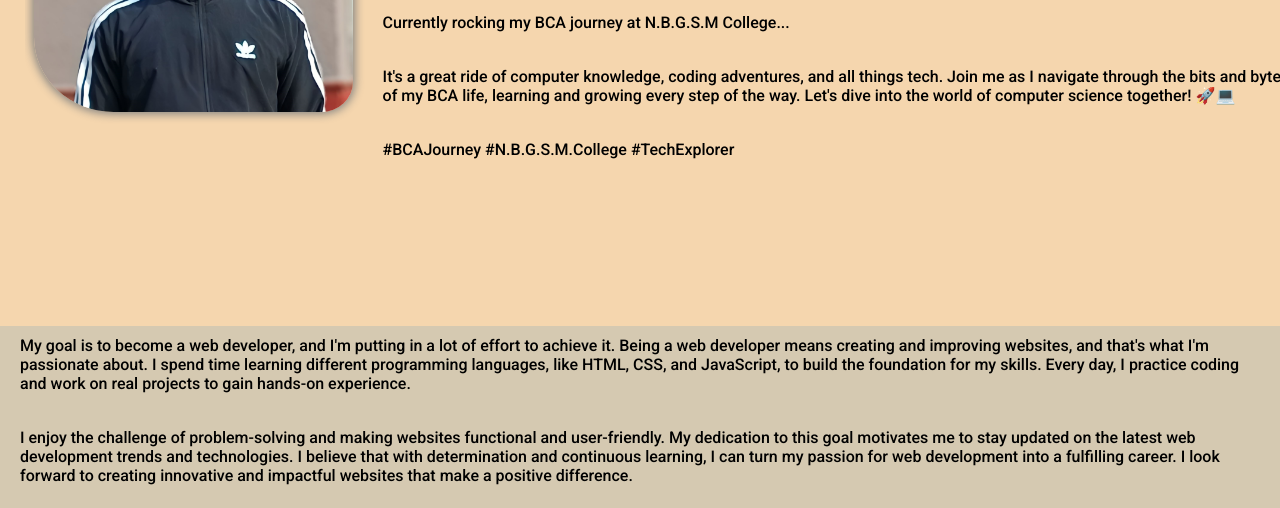
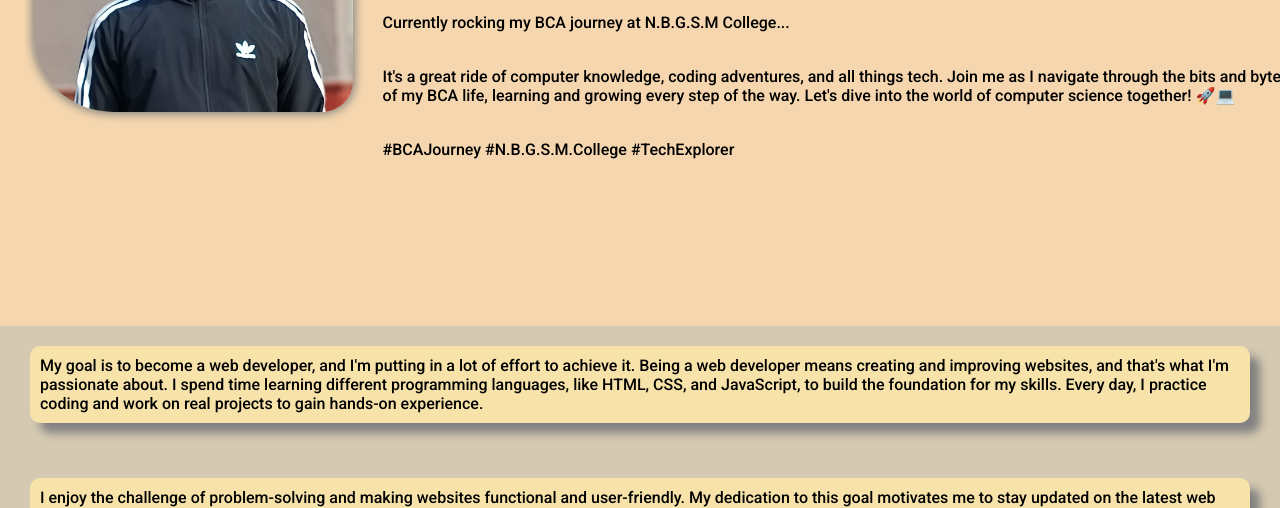
Before and after one commit to sonuxkushwaha98/portfolio, a plain HTML site: page index.html in a window 1280 px wide. Shown: the part 292-800 px from the top of the page. Drawn offline with Linux system fonts and the light colour scheme; a web font is replaced by a local one.

Commit message:
Update style.css

```diff
--- a/style.css
+++ b/style.css
@@ -87,7 +87,26 @@ button{
     width: 100%;
     background-color: var(--website-color-2);
 }
+.b1 {
 
+
+    border-radius: 10px;
+    margin: 10px;
+    padding: 10px;
+    background-color: #f7e3aa;
+    box-shadow: 10px 10px 10px grey;
+
+}
+
+.b2 {
+
+
+    border-radius: 10px;
+    margin: 10px;
+    padding: 10px;
+    background-color: #f7e3aa;
+    box-shadow: 10px 10px 10px grey;
+}
  img,.propic {
 
     height: 300px;
```
